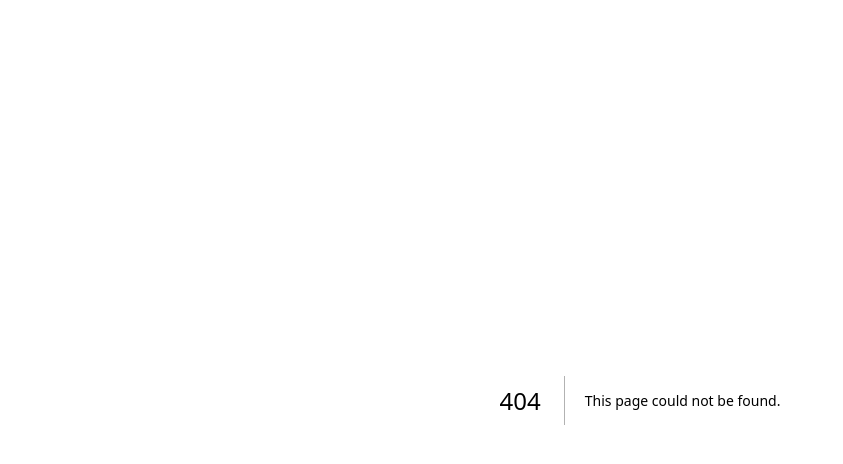
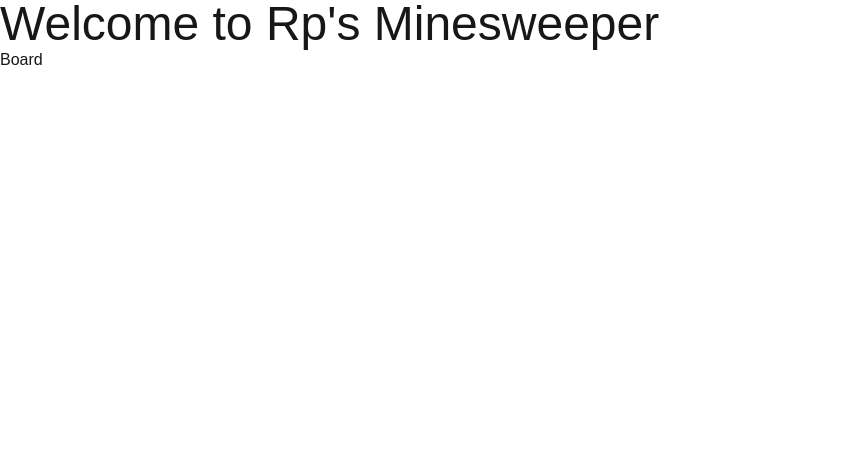
Before and after one commit to rahulprwl/Games, a Next.js app: page /games/minesweeper in a window 1280 px wide. Before the commit this address had no page. Shown: the top 464 px of the page, without its empty margins (0-843 px from the left). Built offline with nearby package versions, Linux system fonts and the light colour scheme.

Commit message:
Initial Minesweeper

```diff
--- /dev/null
+++ b/src/app/games/minesweeper/board.tsx
@@ -0,0 +1,10 @@
+"use client";
+import React, { useState } from "react";
+import { generateBoard } from "./game-helper";
+
+const Board = ({ size, bombs }: { size: number; bombs: number }) => {
+  const [gameState, setGameState] = useState(generateBoard(size, bombs));
+  return <div>Board</div>;
+};
+
+export default Board;
--- /dev/null
+++ b/src/app/games/minesweeper/mine-home.tsx
@@ -0,0 +1,12 @@
+import React from "react";
+import Board from "./board";
+
+const MineHome = () => {
+  return (
+    <div>
+      <Board size={16} bombs={40} />
+    </div>
+  );
+};
+
+export default MineHome;
--- /dev/null
+++ b/src/app/games/minesweeper/page.tsx
@@ -0,0 +1,14 @@
+import React from "react";
+import MineHome from "./mine-home";
+import Header from "@/app/shared/header";
+
+const Page = () => {
+  return (
+    <div>
+      <Header heading="Welcome to Rp's Minesweeper" />
+      <MineHome />
+    </div>
+  );
+};
+
+export default Page;
```
